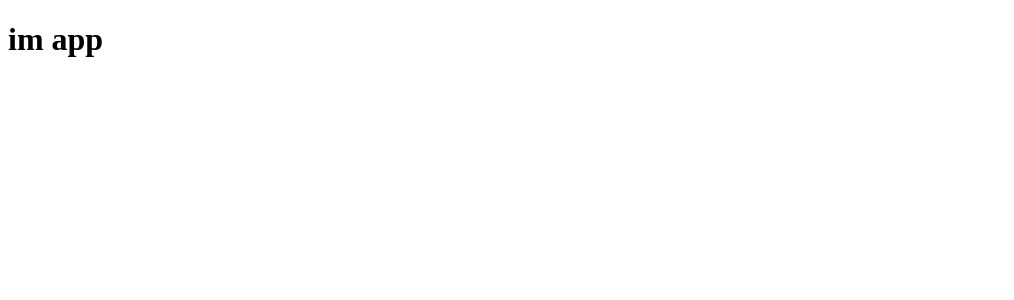
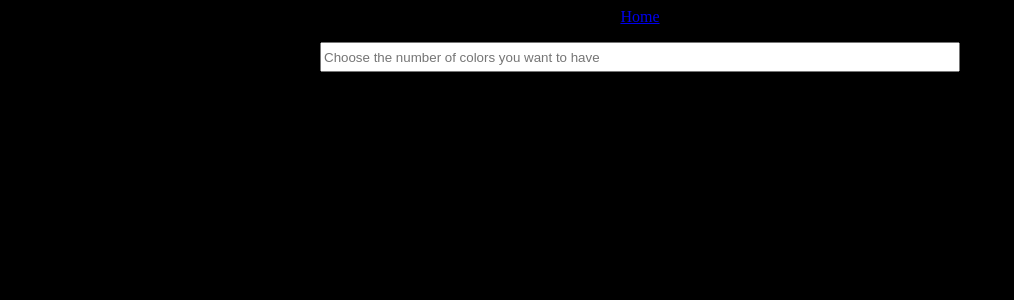
Before and after one commit to fmagesty/button-aesthetics, a React (Create React App) app: page / in a window 1280 px wide. Shown: the top 300 px of the page, without its empty margins (0-1014 px from the left). Built offline with nearby package versions, Linux system fonts and the light colour scheme.

Commit message:
for now it generates random colored buttons based on user input

```diff
--- a/package.json
+++ b/package.json
@@ -8,7 +8,8 @@
     "@testing-library/user-event": "^12.8.3",
     "react": "^17.0.2",
     "react-dom": "^17.0.2",
-    "react-scripts": "4.0.3",
+    "react-router-dom": "^5.2.0",
+    "react-scripts": "^1.1.5",
     "web-vitals": "^1.1.2"
   },
   "scripts": {
--- a/src/App.js
+++ /dev/null
@@ -1,11 +0,0 @@
-import React from "react";
-
-const App = () => {
-  return (
-    <div>
-      <h1>im app</h1>
-    </div>
-  );
-};
-
-export default App;
--- /dev/null
+++ b/src/App/App.js
@@ -0,0 +1,20 @@
+import React from "react";
+import { BrowserRouter as Router, Switch, Route, Link } from "react-router-dom";
+import Homepage from "./Homepage";
+
+const App = () => {
+  return (
+    <Router>
+      <div>
+        <Link to="/">Home</Link>
+        <Switch>
+          <Route path="/">
+            <Homepage />
+          </Route>
+        </Switch>
+      </div>
+    </Router>
+  );
+};
+
+export default App;
--- /dev/null
+++ b/src/App/ButtonsGenerator.js
@@ -0,0 +1,30 @@
+import React from "react";
+
+const ButtonsGenerator = ({ colorNum }) => {
+  const colorList = [];
+
+  for (let i = 0; i < colorNum; i++) {
+    const red = Math.floor(Math.random() * 255);
+    const green = Math.floor(Math.random() * 255);
+    const blue = Math.floor(Math.random() * 255);
+
+    colorList.push(`rgb(${red}, ${green}, ${blue})`);
+  }
+
+  return (
+    <div>
+      {colorList.map((color) => (
+        <button
+          className="color-btn"
+          style={{
+            backgroundColor: `${color}`,
+          }}
+        >
+          {color}
+        </button>
+      ))}
+    </div>
+  );
+};
+
+export default ButtonsGenerator;
--- /dev/null
+++ b/src/App/Homepage.js
@@ -0,0 +1,12 @@
+import React from "react";
+import InputColorNum from "./InputColorNum";
+
+const Homepage = () => {
+  return (
+    <div>
+      <InputColorNum />
+    </div>
+  );
+};
+
+export default Homepage;
--- /dev/null
+++ b/src/App/InputColorNum.js
@@ -0,0 +1,28 @@
+import React, { useState } from "react";
+import ButtonsGenerator from "./ButtonsGenerator";
+
+const InputColorNum = () => {
+  const [input, setInput] = useState("");
+
+  const handleEnter = (e) => {
+    if (e.charCode === 13) {
+      console.log(input);
+    }
+  };
+
+  return (
+    <div>
+      <input
+        type="input"
+        placeholder="Choose the number of colors you want to have"
+        className="input-colorNum"
+        value={input}
+        onChange={(e) => setInput(e.target.value)}
+        onKeyPress={handleEnter}
+      />
+      <ButtonsGenerator colorNum={input} />
+    </div>
+  );
+};
+
+export default InputColorNum;
--- a/src/index.css
+++ b/src/index.css
@@ -0,0 +1,15 @@
+body {
+  /* background-color: #2e5090; */
+  background-color: black;
+  /* color: #ffff33; */
+  color: white;
+  text-align: center;
+}
+.input-colorNum {
+  margin-top: 1rem;
+  width: 50%;
+  height: 1.5rem;
+}
+.color-btn {
+  margin-top: 1rem;
+}
--- a/src/index.js
+++ b/src/index.js
@@ -1,7 +1,7 @@
 import React from "react";
 import ReactDOM from "react-dom";
 import "./index.css";
-import App from "./App";
+import App from "./App/App";
 
 ReactDOM.render(
   <React.StrictMode>
```
Also changed, not shown: 1 other file (tests, documents, lock files or other folders).
